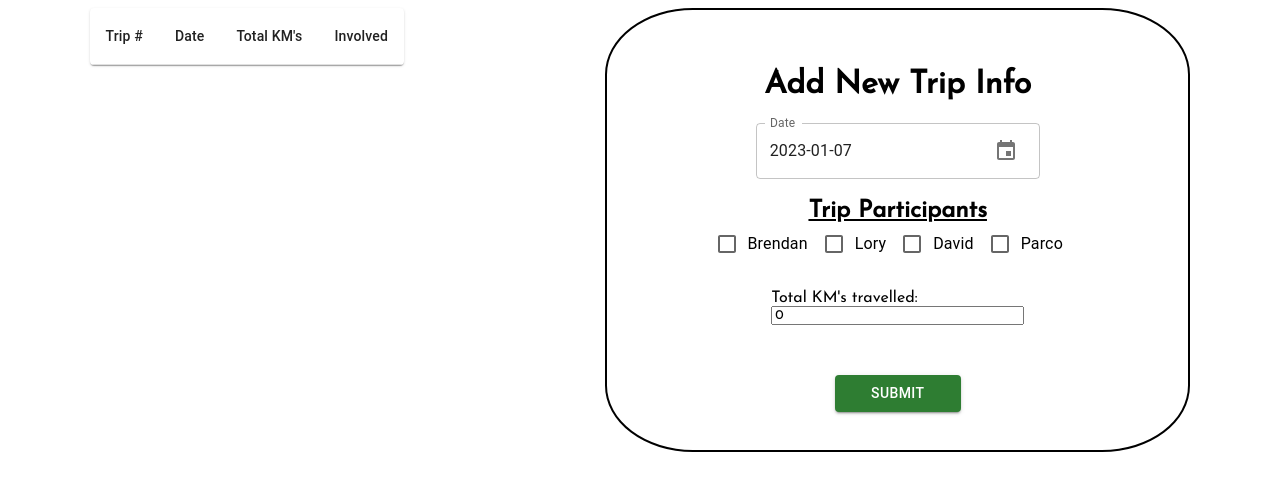
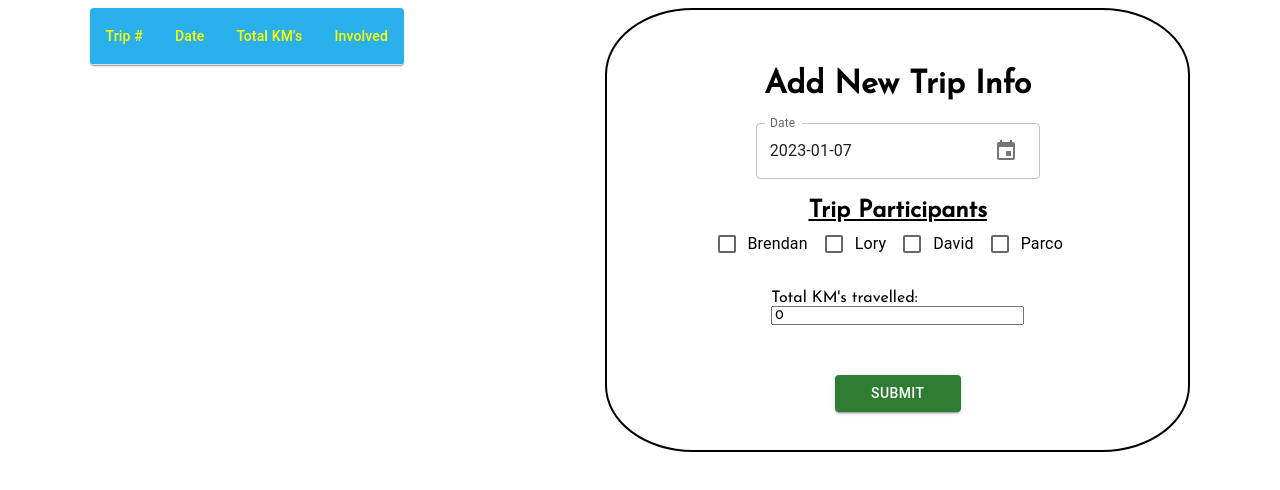
Before and after one commit to woobrendan/Fuel_Splitter, a React (Create React App) app in the folder fuel_splitter/: page / in a window 1280 px wide. Shown: the top 490 px of the page. Built offline with nearby package versions, Linux system fonts and the light colour scheme.

Commit message:
target travelList__container and give table head background color. nested give th color. move tableRowColumn styling inside travelList__container

```diff
--- a/fuel_splitter/src/Styles/tripinfo.scss
+++ b/fuel_splitter/src/Styles/tripinfo.scss
@@ -2,6 +2,21 @@
   display: flex;
   justify-content: space-around;
   gap: 3%;
+}
+
+#travelList__container {
+  .MuiTableHead-root {
+    background-color: #2ab1eb;
+
+    th {
+      color: yellow;
+    }
+  }
+
+  .TableRowColumn {
+    white-space: normal;
+    word-wrap: break-word;
+  }
 }
 
 .newTrip__container {
@@ -12,11 +27,6 @@
   border-radius: 15%;
   padding: 3%;
   align-items: center;
-
-  .TableRowColumn {
-    white-space: normal;
-    word-wrap: break-word;
-  }
 
   h2 {
     text-decoration: underline;
```
